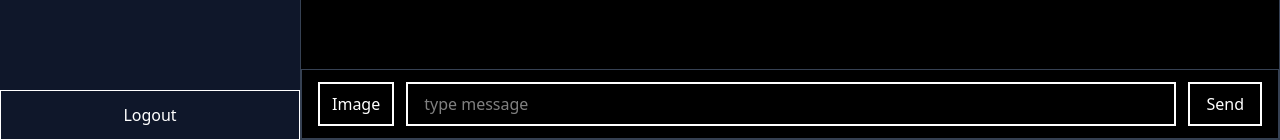
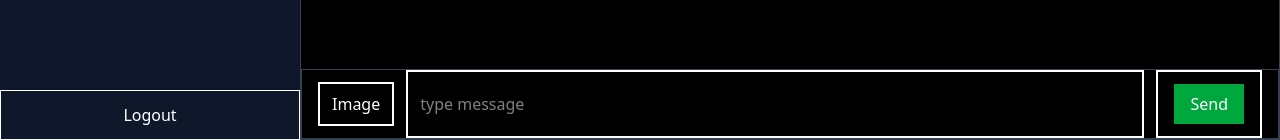
Before and after one commit to partikg/messaging-app, a Next.js app in the folder client/: page /chat in a window 1280 px wide. Shown: the part 660-800 px from the top of the page. Built offline with nearby package versions, Linux system fonts and the light colour scheme; no server answers; sample sign-in values are in the browser's storage.

Commit message:
latest commit

```diff
--- a/client/src/app/chat/page.js
+++ b/client/src/app/chat/page.js
@@ -321,7 +321,7 @@ export default function ChatPage() {
                 <div className="h-[70px] flex items-center gap-3 px-4 border border-gray-700">
 
                     {/* image input */}
-                    <label className="px-3 py-2 border-2 cursor-pointer">
+                    <label className="px-3 py-2 border-2 cursor-pointer flex items-center justify-center">
                         Image
                         <input
                             type="file"
@@ -332,8 +332,9 @@ export default function ChatPage() {
                     </label>
 
                     {/* text input */}
-                    <div className="flex-1 border-2 px-4 py-2">
+                    <div className="flex-1 border-2 flex items-center px-3 h-full">
                         <input
+                            className="w-full h-full text-white"
                             value={text}
                             onChange={(e) => setText(e.target.value)}
                             onKeyPress={handleKeyPress}
@@ -343,8 +344,8 @@ export default function ChatPage() {
 
 
                     {/* send button */}
-                    <div className="px-4 py-2 border-2 text-center">
-                        <button onClick={handleSend}>Send</button>
+                    <div className="px-4 py-2 border-2 flex items-center justify-center h-full">
+                        <button onClick={handleSend} className="bg-green-600 text-white px-4 py-2">Send</button>
                     </div>
 
                 </div>
```
